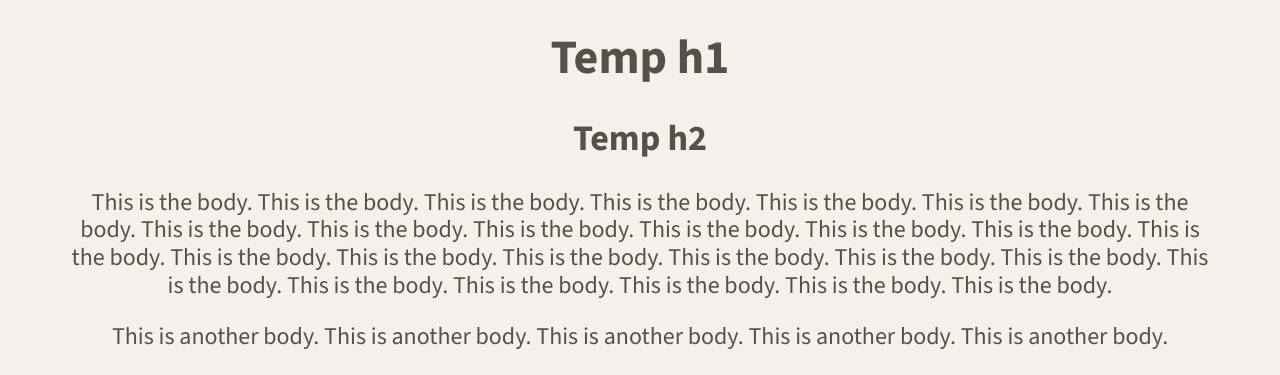
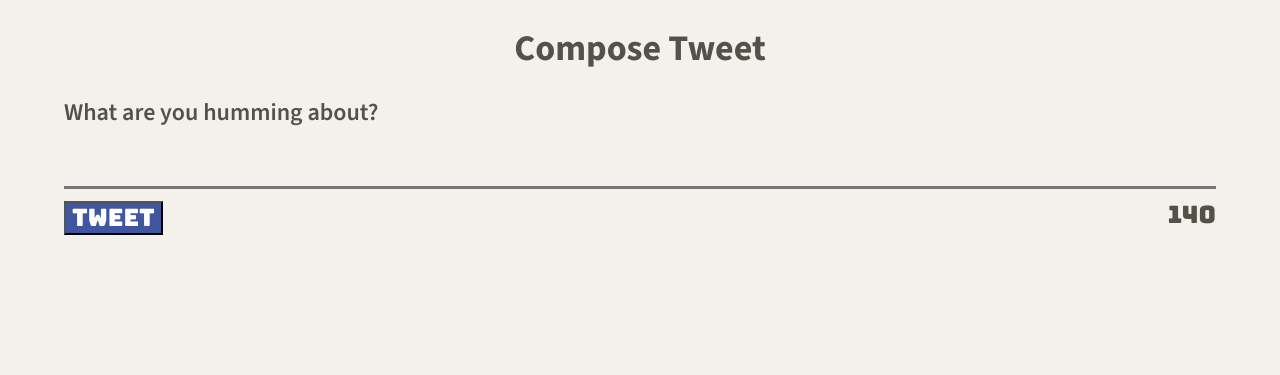
Before and after one commit to v-lane/tweeter, a website: page public/index.html in a window 1280 px wide. Shown: the part 522-897 px from the top of the page. After the commit the page ends 800 px from the top, so only its background shows below. Drawn offline with nearby package versions, Linux system fonts and the light colour scheme.

Commit message:
Add new-tweet form

```diff
--- a/public/index.html
+++ b/public/index.html
@@ -1,20 +1,27 @@
 <!DOCTYPE html>
 <html lang="en">
+
 <head>
   <!-- Meta Information -->
   <title>Tweeter - Home Page</title>
 
   <!-- External CSS -->
-    <link rel="stylesheet" href="https://cdnjs.cloudflare.com/ajax/libs/normalize/8.0.1/normalize.min.css" type="text/css" />
+  <link rel="stylesheet" href="https://cdnjs.cloudflare.com/ajax/libs/normalize/8.0.1/normalize.min.css"
+    type="text/css" />
   <link rel="preconnect" href="https://fonts.googleapis.com">
   <link rel="preconnect" href="https://fonts.gstatic.com" crossorigin>
-    <link href="https://fonts.googleapis.com/css2?family=Bungee&family=Source+Sans+3:ital,wght@0,200..900;1,200..900&display=swap" rel="stylesheet">
-    <link rel="stylesheet" href="https://cdnjs.cloudflare.com/ajax/libs/font-awesome/6.5.1/css/all.min.css" integrity="sha512-DTOQO9RWCH3ppGqcWaEA1BIZOC6xxalwEsw9c2QQeAIftl+Vegovlnee1c9QX4TctnWMn13TZye+giMm8e2LwA==" crossorigin="anonymous" referrerpolicy="no-referrer" />
+  <link
+    href="https://fonts.googleapis.com/css2?family=Bungee&family=Source+Sans+3:ital,wght@0,200..900;1,200..900&display=swap"
+    rel="stylesheet">
+  <link rel="stylesheet" href="https://cdnjs.cloudflare.com/ajax/libs/font-awesome/6.5.1/css/all.min.css"
+    integrity="sha512-DTOQO9RWCH3ppGqcWaEA1BIZOC6xxalwEsw9c2QQeAIftl+Vegovlnee1c9QX4TctnWMn13TZye+giMm8e2LwA=="
+    crossorigin="anonymous" referrerpolicy="no-referrer" />
 
   <!-- App CSS -->
   <link rel="stylesheet" href="/styles/layout.css" type="text/css" />
   <link rel="stylesheet" href="/styles/nav.css" type="text/css" />
   <link rel="stylesheet" href="/styles/header.css" type="text/css" />
+  <link rel="stylesheet" href="/styles/new-tweet.css" type="text/css" />
 
   <!-- External JS -->
   <script src="https://ajax.googleapis.com/ajax/libs/jquery/3.4.1/jquery.min.js"></script>
@@ -47,14 +54,18 @@
   </header>
   <!-- Page-specific (main) content here -->
   <main class="container">
-      <h1>Temp h1</h1>
-      <h2>Temp h2</h2>
-      <p>
-        This is the body. This is the body. This is the body. This is the body. This is the body. This is the body. This is the body. This is the body. This is the body. This is the body. This is the body. This is the body. This is the body. This is the body. This is the body. This is the body. This is the body. This is the body. This is the body. This is the body. This is the body. This is the body. This is the body. This is the body. This is the body. This is the body.
-      </p>
-      <p>
-        This is another body.  This is another body.  This is another body.  This is another body.  This is another body.
-      </p>
+    <section class="new-tweet">
+      <h2>Compose Tweet</h2>
+      <form action="/tweets/" method="POST">
+        <label for="tweet-text">What are you humming about?</label>
+        <textarea name="text" id="tweet-text" maxlength="140"></textarea>
+        <div>
+          <button type="submit">Tweet</button>
+          <output name="counter" class="counter" for="tweet-text">140</output>
+        </div>
+      </form>
+    </section>
   </main>
 </body>
+
 </html>
--- /dev/null
+++ b/public/styles/new-tweet.css
@@ -0,0 +1,40 @@
+.new-tweet {
+  display: flex;
+  flex-direction: column;
+  justify-content: space-between;
+
+  form {
+    display: flex;
+    flex-direction: column;
+  }
+
+  label {
+    align-self: flex-start;
+    font-weight: 600;
+  }
+
+  textarea {
+    background: transparent;
+    border-top: 0;
+    border-left: 0;
+    border-right: 0;
+    border-bottom-width: 3px;
+    resize: none;
+  }
+
+  div {
+    display: flex;
+    justify-content: space-between;
+    margin-top: 0.5em;
+    font-family: "Bungee", sans-serif;
+    font-weight: 400;
+    font-style: normal;
+  }
+
+  button {
+    color: #ffffff;
+    background: #4056A1;
+
+  }
+
+}
```
Lines whose indentation alone changed are shown as unchanged.
